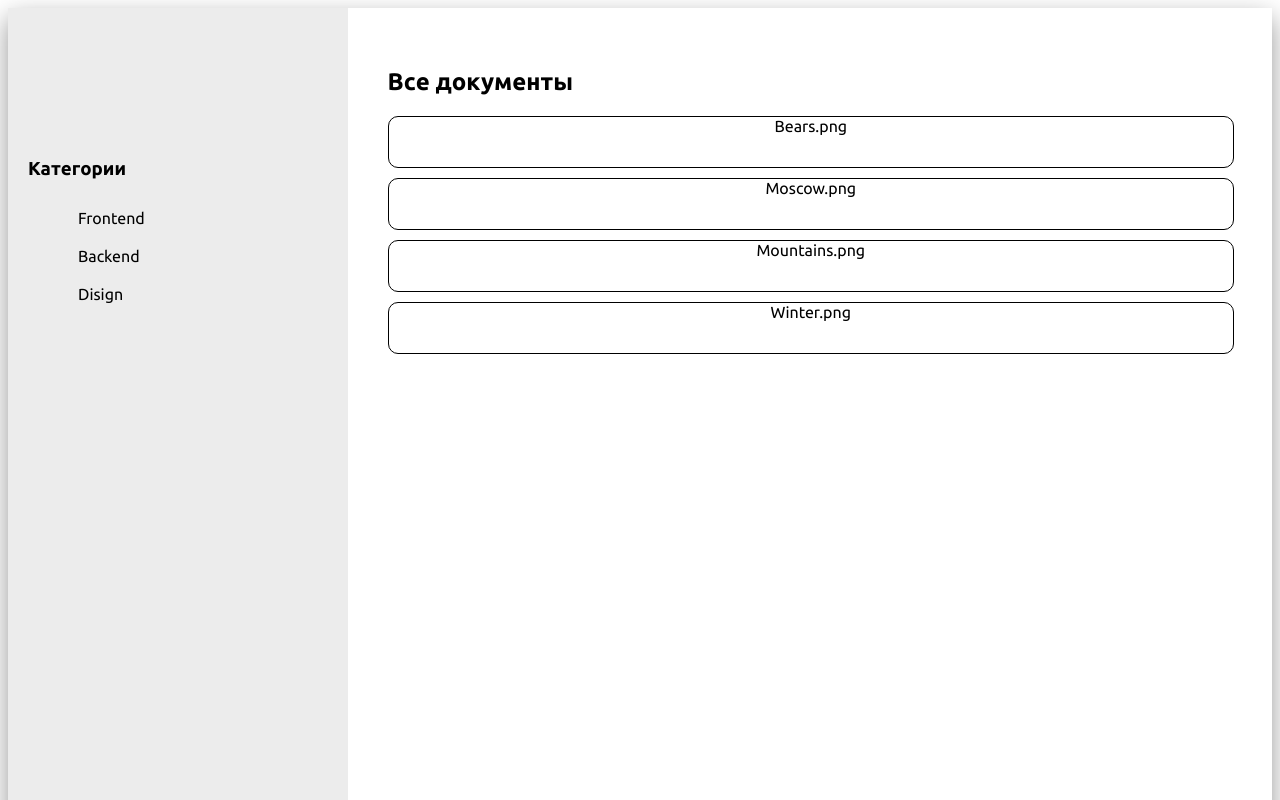
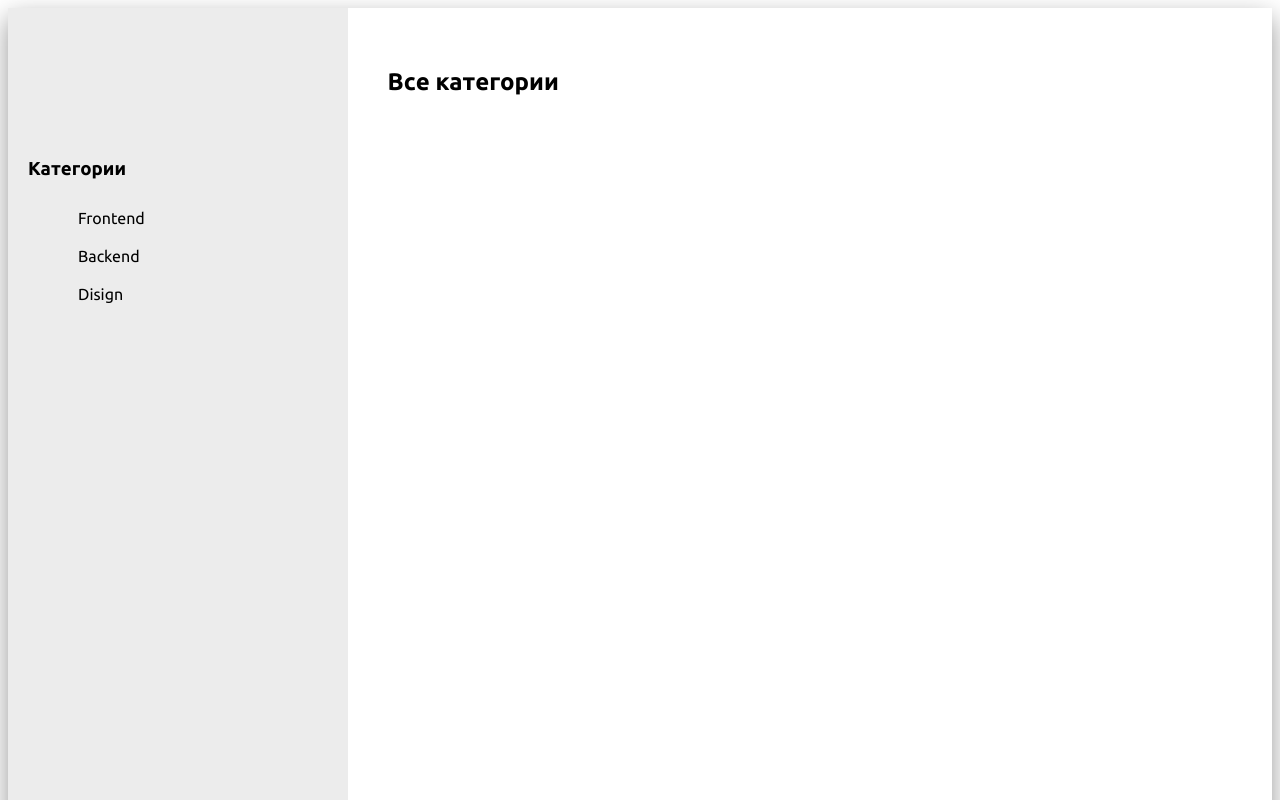
Before and after one commit to GeorgiusDomna/TT-CaseLab-DocuManager, a React (Vite) app in the folder DocuManager/: page / in a window 1280 px wide. Shown: the top 800 px of the page. Built offline with nearby package versions, Linux system fonts and the light colour scheme.

Commit message:
feat: add data props and state for contentBlock

```diff
--- a/DocuManager/src/components/App.tsx
+++ b/DocuManager/src/components/App.tsx
@@ -1,12 +1,22 @@
+import { useState } from 'react';
 import SideBar from './SideBar/SideBar';
 import ContentBlock from './ContentBlock/ContentBlock';
 import './app.css';
+import documentData from '../interfaces/documentData';
 
 function App() {
+  const [contentData, setContentData] = useState<documentData[]>([]);
+  const [contentHeader, setContentHeader] = useState('Все категории');
+
+  function categoryClick(data: documentData[], header: string) {
+    setContentData(data);
+    setContentHeader(header);
+  }
+
   return (
     <div className='App'>
-      <SideBar />
-      <ContentBlock />
+      <SideBar handler={categoryClick} />
+      <ContentBlock data={contentData} header={contentHeader} />
     </div>
   );
 }
--- a/DocuManager/src/components/ContentBlock/ContentBlock.tsx
+++ b/DocuManager/src/components/ContentBlock/ContentBlock.tsx
@@ -1,21 +1,22 @@
 import { useState } from 'react';
 import DocumentItem from '../DocumentItem/DocumentItem';
-import './contentBlock.css';
+import classes from './contentBlock.module.css';
+import documentData from '../../interfaces/documentData';
 
-function ContentBlock() {
-  const [documentList, setDocumentList] = useState([
-    'Bears.png',
-    'Moscow.png',
-    'Mountains.png',
-    'Winter.png',
-  ]);
+interface ContentBlockProps {
+  data: documentData[];
+  header: string;
+}
+
+function ContentBlock({ data, header }: ContentBlockProps) {
+  const [documentList, setDocumentList] = useState(data);
 
   return (
-    <div className='contentBlock'>
-      <h2>Все документы</h2>
-      <ul className='documentList'>
-        {documentList.map((item, index) => (
-          <DocumentItem key={index} data={item} />
+    <div className={classes.contentBlock}>
+      <h2 className={classes.contentBlock__title}>{header}</h2>
+      <ul className={classes.contentBlock__documentList}>
+        {documentList.map((item) => (
+          <DocumentItem key={item.id} data={item} />
         ))}
       </ul>
     </div>
--- a/DocuManager/src/components/ContentBlock/contentBlock.css
+++ b/DocuManager/src/components/ContentBlock/contentBlock.module.css
@@ -2,10 +2,10 @@
   width: 970px;
   padding: 40px;
 }
-.contentBlock h2 {
+.contentBlock__title {
   text-align: left;
 }
-.documentList {
+.contentBlock__documentList {
   width: 100%;
   padding: 0px;
 }
--- /dev/null
+++ b/DocuManager/src/interfaces/documentData.ts
@@ -0,0 +1,4 @@
+export default interface documentData {
+  name: string;
+  id: number;
+}
```
